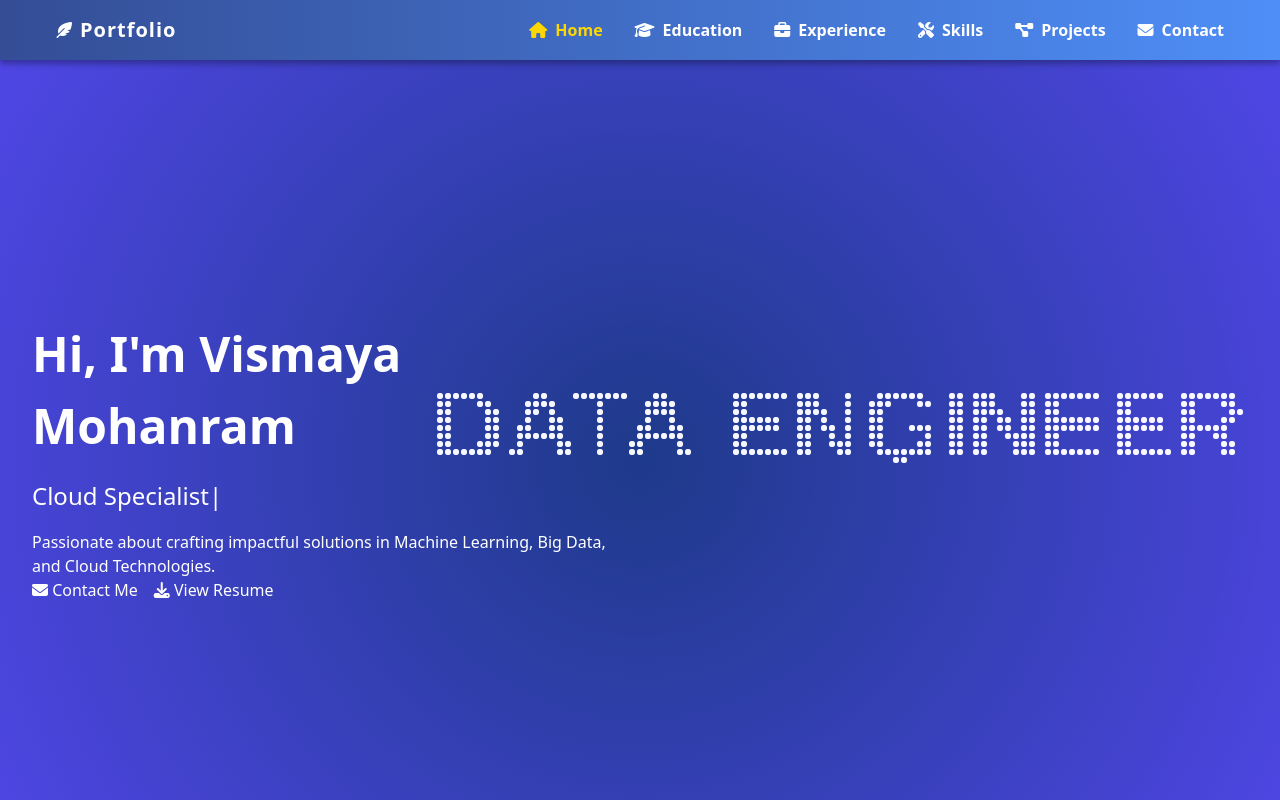
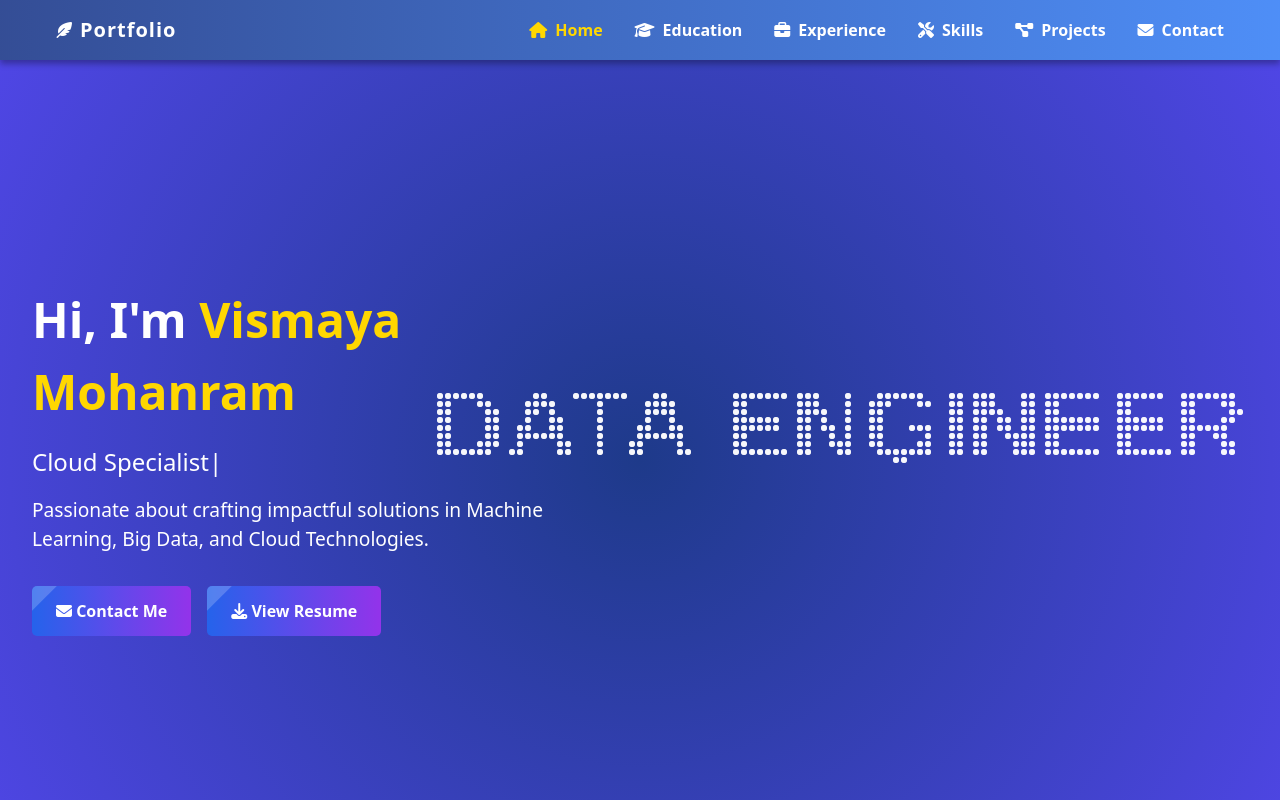
Before and after one commit to VismayaMohanram/Vismaya_Portfolio, an Angular app: page / in a window 1280 px wide. Shown: the top 800 px of the page. Built offline with nearby package versions, Linux system fonts and the light colour scheme.

Commit message:
Making buttons proper with css

```diff
--- a/src/app/components/hero/hero.component.css
+++ b/src/app/components/hero/hero.component.css
@@ -16,7 +16,7 @@
     background: radial-gradient(circle, #1e3a8a, #3b82f6);
   }
   100% {
-    background: radial-gradient(circle, #1e3a8a, #4f46e5);
+    background: radial-gradient(circle, #1e3a8a, #4f46e5); /* Subtle variation */
   }
 }
 
@@ -26,10 +26,25 @@
   animation: fade-in 1.5s ease-out;
 }
 
+@keyframes fade-in {
+  from {
+    opacity: 0;
+    transform: translateY(20px);
+  }
+  to {
+    opacity: 1;
+    transform: translateY(0);
+  }
+}
+
 .hero-title {
   font-size: 3rem;
   font-weight: bold;
   margin-bottom: 1rem;
+}
+
+.highlight {
+  color: #ffd700;
 }
 
 .hero-subtitle {
@@ -38,9 +53,49 @@
   position: relative;
 }
 
+.hero-description {
+  font-size: 1.2rem;
+  margin-bottom: 2rem;
+  line-height: 1.5;
+}
+
 .hero-buttons {
   display: flex;
   gap: 1rem;
+}
+
+.btn {
+  padding: 0.8rem 1.5rem;
+  border-radius: 5px;
+  font-size: 1rem;
+  text-decoration: none;
+  font-weight: bold;
+  color: #ffffff;
+  background: linear-gradient(90deg, #2563eb, #9333ea);
+  transition: transform 0.3s ease, box-shadow 0.3s ease;
+  position: relative;
+  overflow: hidden;
+}
+
+.btn::before {
+  content: "";
+  position: absolute;
+  top: 0;
+  left: -100%;
+  width: 100%;
+  height: 100%;
+  background: rgba(255, 255, 255, 0.2);
+  transform: skewX(-45deg);
+  transition: 0.6s;
+}
+
+.btn:hover {
+  transform: scale(1.1);
+  box-shadow: 0 8px 15px rgba(0, 0, 0, 0.2);
+}
+
+.btn:hover::before {
+  left: 100%;
 }
 
 #particle-canvas {
@@ -52,6 +107,7 @@
   z-index: 1;
   pointer-events: none;
 }
+
 
 @media (max-width: 768px) {
   .hero-section {
```
